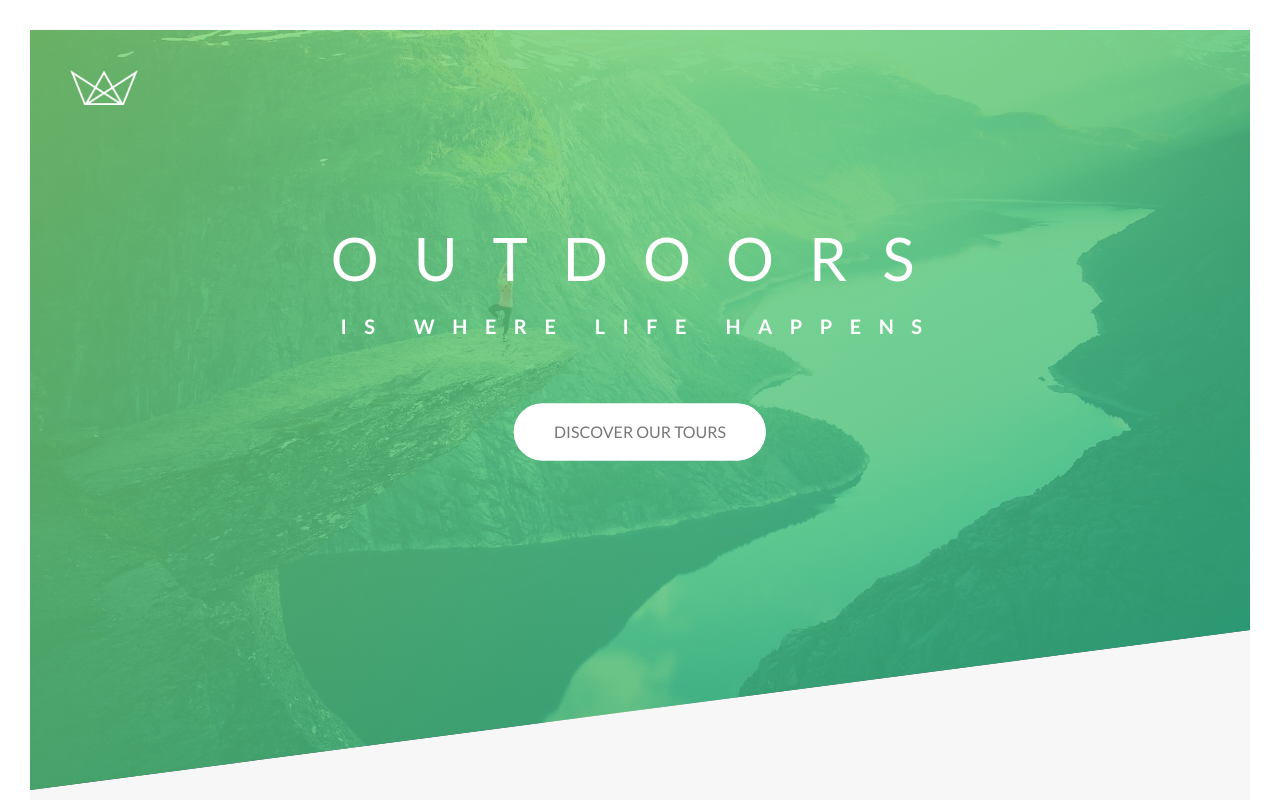
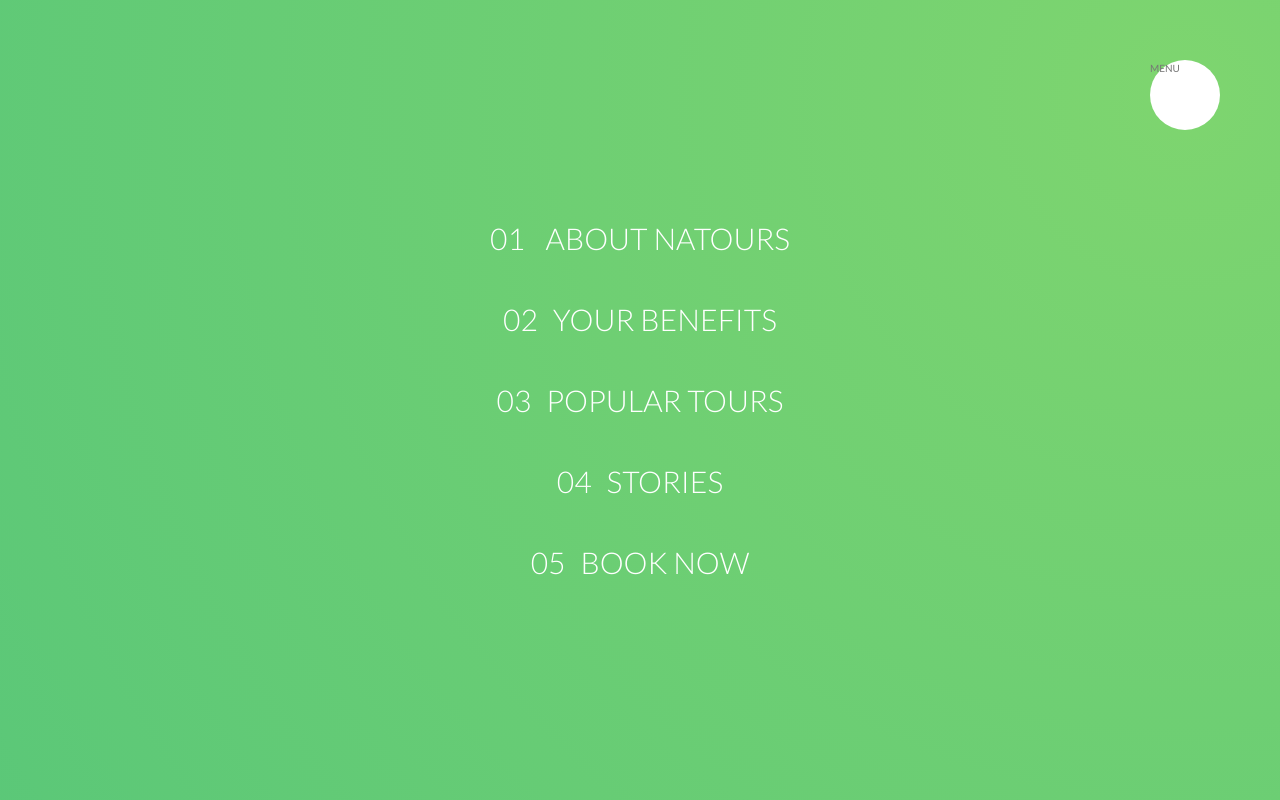
Before and after one commit to cloud4288/1-Natours, a website: page index.html in a window 1280 px wide. Shown: the top 800 px of the page. Drawn offline with Linux system fonts and the light colour scheme.

Commit message:
building the navigation - part 1

```diff
--- a/index.html
+++ b/index.html
@@ -12,6 +12,40 @@
 </head>
 
 <body>
+    <div class="navigation">
+        <input id="navi-toggle" type="checkbox" class="navigation__checkbox">
+        <label for="navi-toggle" class="navigation__button">MENU</label>
+
+        <div class="navigation__background">
+            &nbsp;
+        </div>
+
+        <nav class="navigation__nav">
+            <ul class="navigation__list">
+                <li class="navigation__item">
+                    <a href="#" class="navigation__link">
+                        <span>01</span> About Natours</a>
+                </li>
+                <li class="navigation__item">
+                    <a href="#" class="navigation__link">
+                        <span>02</span>Your Benefits</a>
+                </li>
+                <li class="navigation__item">
+                    <a href="#" class="navigation__link">
+                        <span>03</span>Popular Tours</a>
+                </li>
+                <li class="navigation__item">
+                    <a href="#" class="navigation__link">
+                        <span>04</span>Stories</a>
+                </li>
+                <li class="navigation__item">
+                    <a href="#" class="navigation__link">
+                        <span>05</span>Book now</a>
+                </li>
+            </ul>
+        </nav>
+    </div>
+
     <header class="header">
         <div class="header__logo-box">
             <img src="img/logo-white.png" alt="Logo" class="header__logo" />
--- a/sass/components/_card.scss
+++ b/sass/components/_card.scss
@@ -162,11 +162,10 @@
   // BACK SIDE STYLING
   &__cta {
     position: absolute;
-    top: 50%;
-    left: 50%;
-    transform: translate(-50%, -50%);
     width: 90%;
     text-align: center;
+
+    @include center-horizontal-vertical;
   }
 
   &__price-box {
--- a/sass/components/_form.scss
+++ b/sass/components/_form.scss
@@ -79,12 +79,11 @@
       width: 1.3rem;
       border-radius: 50%;
       position: absolute;
-      top: 50%;
-      left: 50%;
-      transform: translate(-50%, -50%);
       background-color: $color-primary;
       opacity: 0;
       transition: opacity .2s;
+
+      @include center-horizontal-vertical;
     }
   }
 
--- a/sass/layout/_header.scss
+++ b/sass/layout/_header.scss
@@ -26,7 +26,8 @@
     position: absolute;
     top: 40%;
     left: 50%;
-    transform: translate(-50%, -50%);
     text-align: center;
+
+    @include center-horizontal-vertical;
   }
 }
--- a/sass/layout/_import-layout.scss
+++ b/sass/layout/_import-layout.scss
@@ -1,3 +1,4 @@
 @import "footer";
 @import "header";
 @import "grid";
+@import "navigation";
--- /dev/null
+++ b/sass/layout/_navigation.scss
@@ -0,0 +1,86 @@
+.navigation {
+  &__checkbox {
+    display: none;
+  }
+
+  &__button {
+    background-color: $color-white;
+    height: 7rem;
+    width: 7rem;
+    position: fixed;
+    top: 6rem;
+    right: 6rem;
+    border-radius: 50%;
+    z-index: 2000;
+  }
+
+  &__background {
+    height: 6rem;
+    width: 6rem;
+    border-radius: 50%;
+    position: fixed;
+    top: 6.5rem;
+    right: 6.5rem;
+    background-image: radial-gradient(
+      $color-primary-light,
+      $color-primary-dark
+    );
+    z-index: 1000;
+
+    transform: scale(80);
+  }
+
+  &__nav {
+    height: 100vh;
+    width: 100%;
+    position: fixed;
+    top: 0;
+    right: 0;
+    z-index: 1500;
+  }
+
+  &__list {
+    position: absolute;
+    list-style: none;
+    text-align: center;
+
+    @include center-horizontal-vertical;
+  }
+
+  &__item {
+    margin: 1rem;
+  }
+
+  &__link {
+    &:link,
+    &:visited {
+      display: inline-block;
+      font-size: 3rem;
+      font-weight: 300;
+      padding: 1rem 2rem;
+      color: $color-white;
+      text-decoration: none;
+      text-transform: uppercase;
+      background-image: linear-gradient(
+        120deg,
+        transparent 0%,
+        transparent 50%,
+        $color-white 50%
+      );
+      background-size: 220%;
+      transition: all 0.4s;
+
+      span {
+          margin-right: 1.5rem;
+          display: inline-block;
+      }
+    }
+
+    &:hover,
+    &:active {
+      background-position: 100%;
+      color: $color-primary;
+      transform: translateX(1rem);
+    }
+  }
+}
--- a/sass/utils/_mixins.scss
+++ b/sass/utils/_mixins.scss
@@ -10,3 +10,9 @@
     border-top: 1px solid $color-grey-dark-1;
     padding-top: 2rem;
 }
+
+@mixin center-horizontal-vertical {
+    top: 50%;
+    left: 50%;
+    transform: translate(-50%, -50%);
+}
```
Also changed, not shown: css/style.css.
